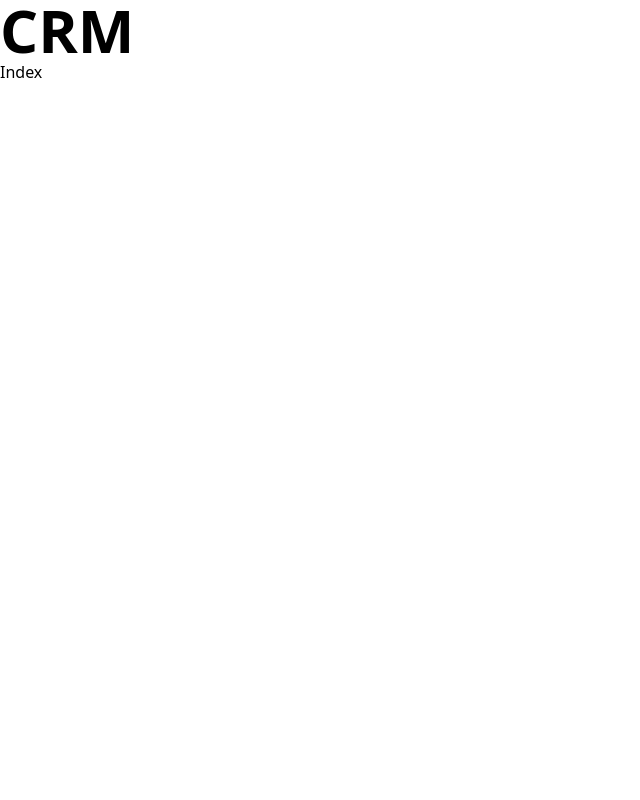
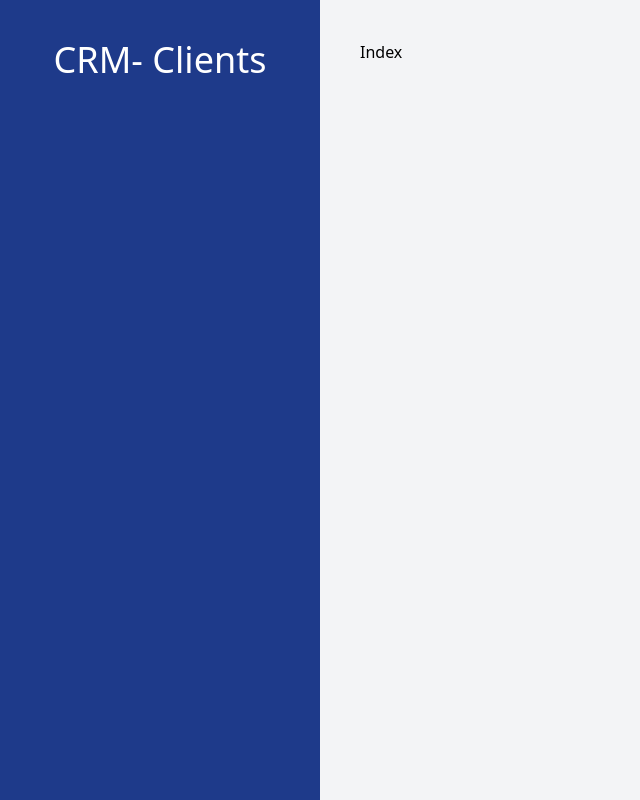
Before and after one commit to martaalcazarr/react-crm, a React (Vite) app: page / in a window 1280 px wide. Shown: the whole page, without its empty margins (0-640 px from the left). Built offline with nearby package versions, Linux system fonts and the light colour scheme.

Commit message:
add layout

```diff
--- a/index.html
+++ b/index.html
@@ -4,9 +4,9 @@
     <meta charset="UTF-8" />
     <link rel="icon" type="image/svg+xml" href="/vite.svg" />
     <meta name="viewport" content="width=device-width, initial-scale=1.0" />
-    <title>Vite + React</title>
+    <title>CRM</title>
   </head>
-  <body>
+  <body class="min-h-screen bg-gray-100">
     <div id="root"></div>
     <script type="module" src="/src/main.jsx"></script>
   </body>
--- a/src/components/Layout.jsx
+++ b/src/components/Layout.jsx
@@ -2,11 +2,17 @@
 
 function Layout() {
   return (
-    <div>
-      <h1 className="text-6xl font-bold">CRM</h1>
 
-      <Outlet />
+    <div className="md:flex md:min-h-screen">
+        <aside className="md:w-1/4 bg-blue-900 px-5 py-10">
+        <h2 className="text-4xl font-back text-center text-white">CRM- Clients</h2>
+        </aside>
+
+        <main className="md:w-3/4 p-10 md:h-screen overflow-scroll">
+    <Outlet/>
+        </main>
     </div>
+
   );
 }
 
```
Also changed, not shown: src/main.jsx (+5 -5 lines).
